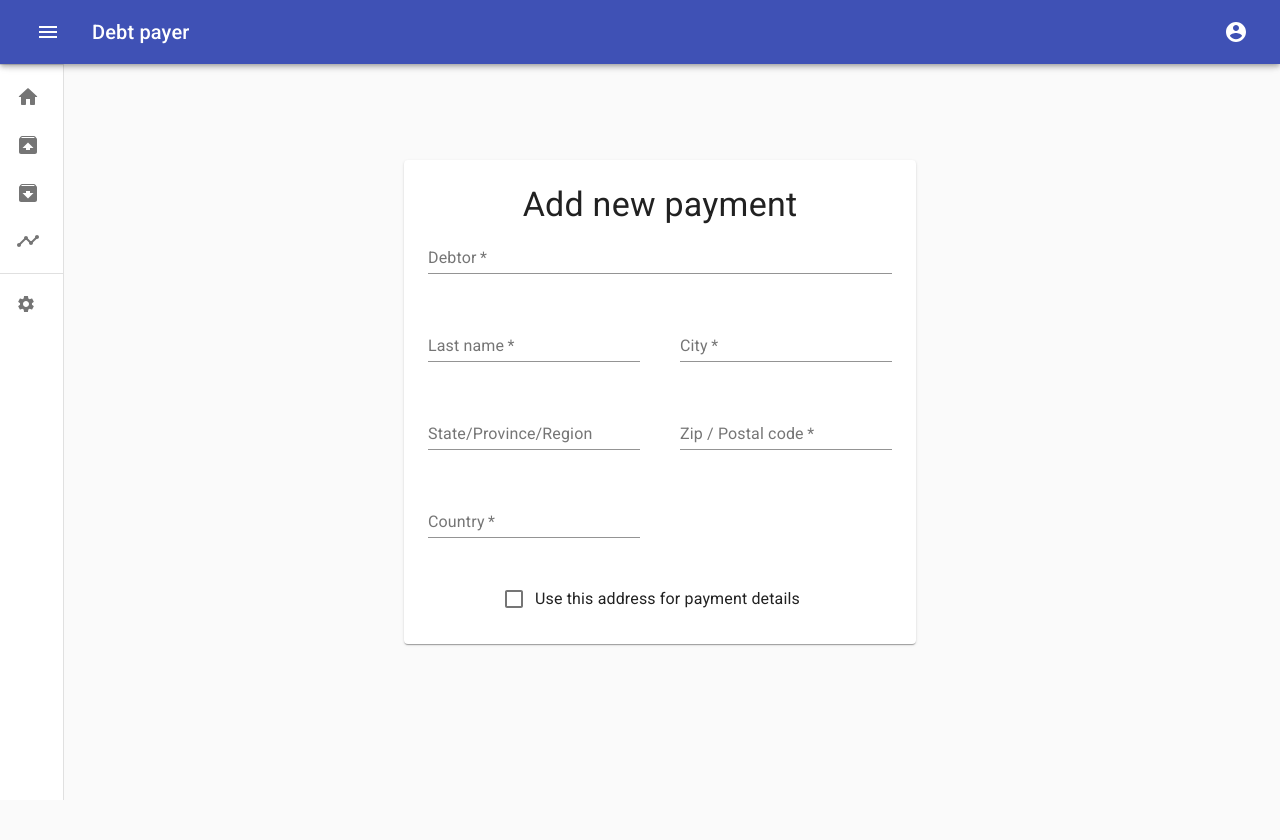
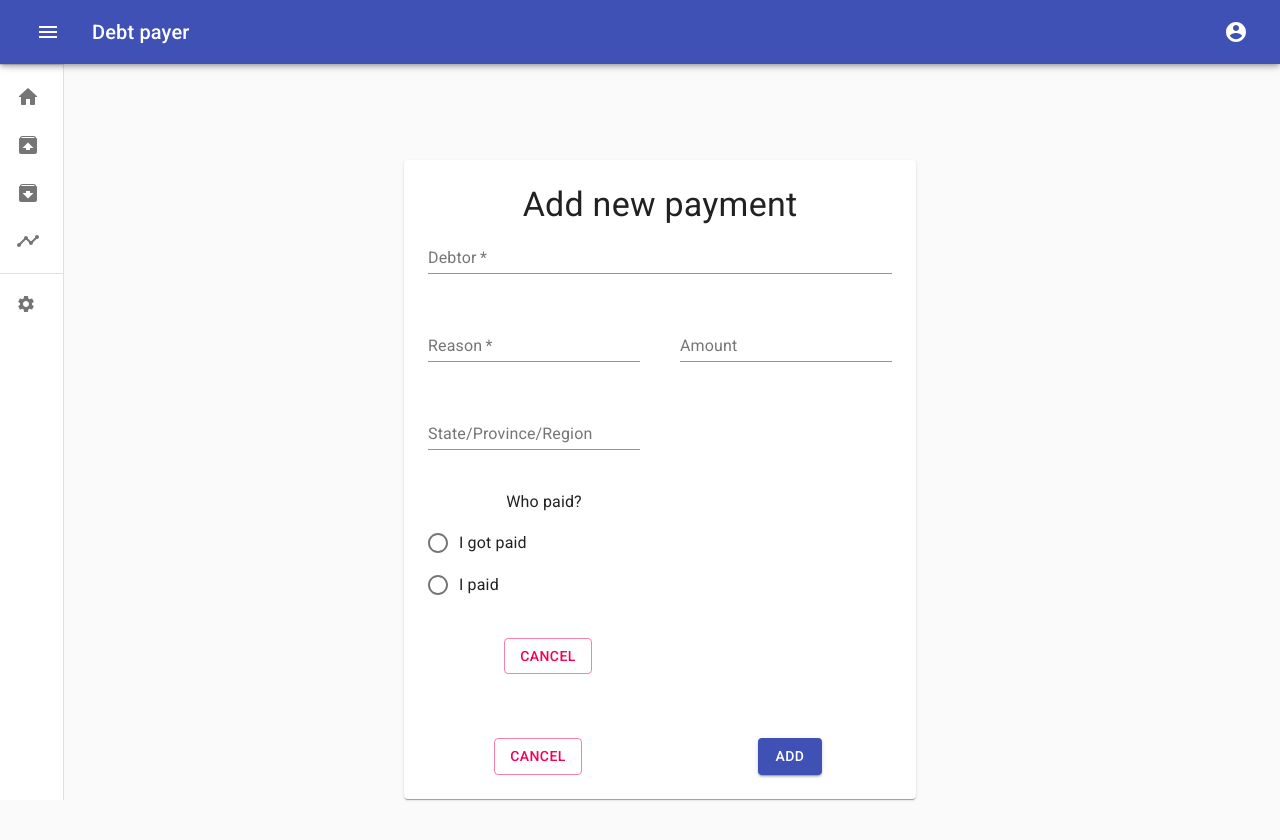
Before and after one commit to Xalemg/react-debt-payer, a React (Create React App) app: page /debts/addDebt in a window 1280 px wide. Shown: the top 840 px of the page. Before the commit the page ends 800 px from the top, so only its background shows below. Built offline with nearby package versions, Linux system fonts and the light colour scheme.

Commit message:
progress on the addDebt page

```diff
--- a/src/pages/AddDebtPage/AddDebtPage.jsx
+++ b/src/pages/AddDebtPage/AddDebtPage.jsx
@@ -4,7 +4,7 @@ import Container from '@material-ui/core/Container';
 import Paper from '@material-ui/core/Paper';
 import useStyles from './style'
 import Typography from '@material-ui/core/Typography';
-import {FormControlLabel, Grid, TextField, Checkbox} from '@material-ui/core'
+import {FormControlLabel, Grid, TextField, Checkbox, Button, Radio, RadioGroup,  } from '@material-ui/core'
 import Autosuggest from 'react-autosuggest';
 
 
@@ -13,6 +13,11 @@ import Autosuggest from 'react-autosuggest';
 export default function AddDebtPage() {
   const classes = useStyles();
 
+  const [value, setValue] = React.useState('female');
+
+  function handleChange(event) {
+    setValue(event.target.value);
+  }
 
   return (
     <React.Fragment>
@@ -38,52 +43,55 @@ export default function AddDebtPage() {
         <Grid item xs={12} sm={6}>
           <TextField
             required
-            id="lastName"
-            name="lastName"
-            label="Last name"
+            id="reason"
+            name="reason"
+            label="Reason"
             fullWidth
-            autoComplete="lname"
+            autoComplete="reason"
           />
         </Grid>
 
         <Grid item xs={12} sm={6}>
           <TextField
-            required
-            id="city"
-            name="city"
-            label="City"
+            id="amount"
+            name="amount"
+            label="Amount"
             fullWidth
-            autoComplete="billing address-level2"
+            autoComplete="amount"
           />
         </Grid>
         <Grid item xs={12} sm={6}>
           <TextField id="state" name="state" label="State/Province/Region" fullWidth />
         </Grid>
+        <Grid item xs={12} sm={12}>
         <Grid item xs={12} sm={6}>
-          <TextField
-            required
-            id="zip"
-            name="zip"
-            label="Zip / Postal code"
-            fullWidth
-            autoComplete="billing postal-code"
-          />
+         <Typography>Who paid?</Typography>
+        <RadioGroup
+          aria-label="Gender"
+          name="gender1"
+          className={classes.group}
+          value={value}
+          onChange={handleChange}
+        >
+          <FormControlLabel value="negative" control={<Radio   color="primary"/>} label="I got paid" />
+          <FormControlLabel value="positive" control={<Radio />}  label="I paid" />
+        </RadioGroup>
         </Grid>
         <Grid item xs={12} sm={6}>
-          <TextField
-            required
-            id="country"
-            name="country"
-            label="Country"
-            fullWidth
-            autoComplete="billing country"
-          />
+        <Button color="secondary" variant="outlined" className={classes.button}>
+        Cancel
+        </Button>
         </Grid>
-        <Grid item xs={12}>
-          <FormControlLabel
-            control={<Checkbox color="secondary" name="saveAddress" value="yes" />}
-            label="Use this address for payment details"
-          />
+        </Grid>
+        <Grid item xs={12} sm={6}>
+        <Button color="secondary" variant="outlined" className={classes.button}>
+        Cancel
+        </Button>
+        </Grid>
+        <Grid item xs={12} sm={6}>
+        <Button color="primary" variant="contained" className={classes.button}>
+        ADD
+      </Button>
         </Grid>
       </Grid>
     </React.Fragment>
--- a/src/pages/AddDebtPage/style.jsx
+++ b/src/pages/AddDebtPage/style.jsx
@@ -27,12 +27,19 @@ import { makeStyles } from '@material-ui/core/styles';
     },
     buttons: {
       display: 'flex',
+      margin: theme.spacing(1),
       justifyContent: 'flex-end',
     },
     button: {
       marginTop: theme.spacing(3),
       marginLeft: theme.spacing(1),
     },
+    formControl: {
+      margin: theme.spacing(3),
+    },
+    group: {
+      margin: theme.spacing(1, 0),
+    },
   }));
 
   export default useStyles;
--- a/src/pages/LogInPage/LogInPage.jsx
+++ b/src/pages/LogInPage/LogInPage.jsx
@@ -12,7 +12,7 @@ import { makeStyles } from '@material-ui/core/styles';
 import Container from '@material-ui/core/Container';
 import {connect} from 'react-redux'
 import {login} from '../../redux/actions/users/login'
-import useSignUpForm from '../../components/aux/userLoginForm/userLoginForm';
+import useSignUpForm from '../../components/auxiliar/userLoginForm/userLoginForm';
 import { Redirect } from "react-router-dom";
 const useStyles = makeStyles(theme => ({
   '@global': {
--- a/src/pages/signUpPage/signUpPage.jsx
+++ b/src/pages/signUpPage/signUpPage.jsx
@@ -11,7 +11,7 @@ import Typography from '@material-ui/core/Typography';
 import { makeStyles } from '@material-ui/core/styles';
 import Container from '@material-ui/core/Container';
 import {register} from '../../redux/actions/users/register'
-import useSignUpForm from '../../components/aux/userLoginForm/userLoginForm';
+import useSignUpForm from '../../components/auxiliar/userLoginForm/userLoginForm';
 import {connect} from 'react-redux'
 
 
```
Also changed, not shown: src/components/auxiliar/userLoginForm/userLoginForm.jsx (renamed from src/components/userLoginForm.jsx).
